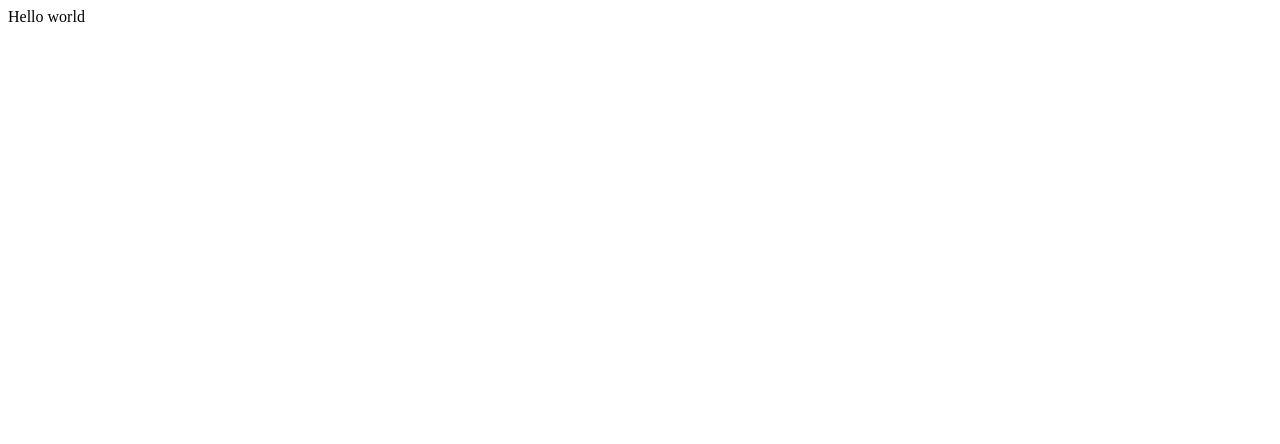
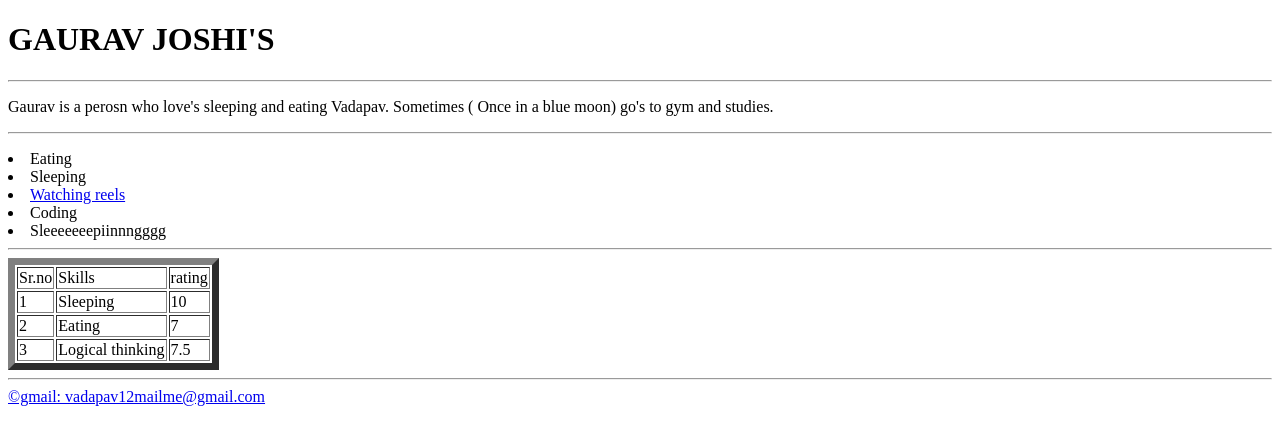
Before and after one commit to Gaurav-Joshi-12/FrontEndPractice, a plain HTML site: page HTML/index.html in a window 1280 px wide. Drawn offline with Linux system fonts and the light colour scheme.

Commit message:
Basic revised

```diff
--- a/HTML/index.html
+++ b/HTML/index.html
@@ -1,11 +1,58 @@
 <!DOCTYPE html>
 <html lang="en">
+
 <head>
     <meta charset="UTF-8">
     <meta name="viewport" content="width=device-width, initial-scale=1.0">
-    <title>Document</title>
+    <link rel="icon" href="yogi.png">
+    <title>PERSONAL PROFILE</title>
 </head>
+
 <body>
-    Hello world
+    <header>
+        <h1>GAURAV JOSHI'S </h1>
+    </header>
+    <hr>
+    <p>Gaurav is a perosn who love's sleeping and eating Vadapav. Sometimes ( Once in a blue moon) go's to gym and studies. </p>
+    <hr>
+    <ul></ul>
+    <li>Eating</li>
+    <li>Sleeping</li>
+    <li>
+        <a href="https://www.instagram.com/">Watching reels</a>
+    </li>
+    <li>Coding</li>
+    <li>Sleeeeeeepiinnngggg</li>
+    </ul>
+    <hr>
+    <table border="7">
+        <tr>
+            <td>Sr.no</td>
+            <td>Skills</td>
+            <td>rating</td>
+        </tr>
+        <tr>
+            <td>1</td>
+            <td>Sleeping</td>
+            <td>10</td>
+        </tr>
+        <tr>
+            <td>2</td>
+            <td>Eating</td>
+            <td>7</td>
+        </tr>
+        <tr>
+            <td>3</td>
+            <td>Logical thinking</td>
+            <td>7.5</td>
+        </tr>
+    </table>
+    <hr>
+    <!-- Copyright symbol &copy; -->
+    <footer>
+        <a href="https://mail.google.com/mail/u/0/#inbox">&copy;gmail: vadapav12mailme@gmail.com</a>
+    </footer>
+
 </body>
+
 </html>
```
Also changed, not shown: HTML/yogi.png (added), 1 other file.
